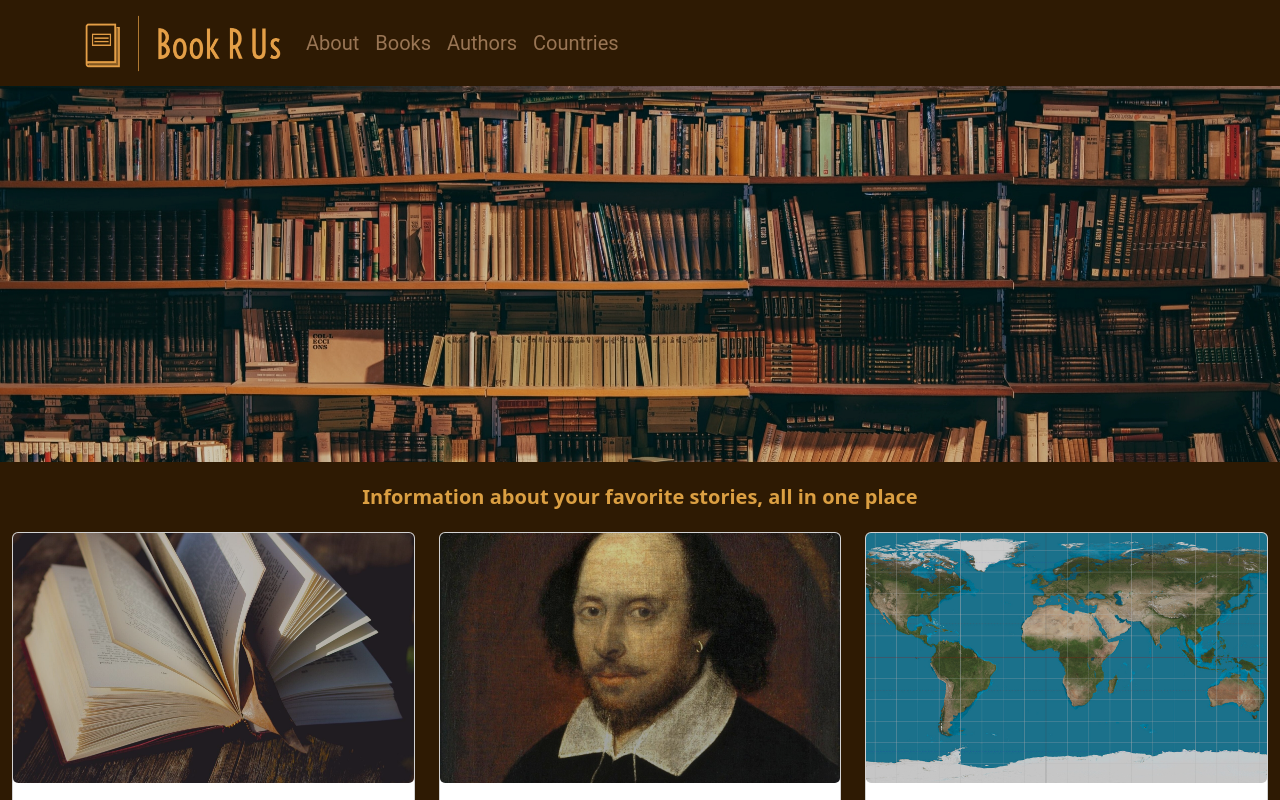
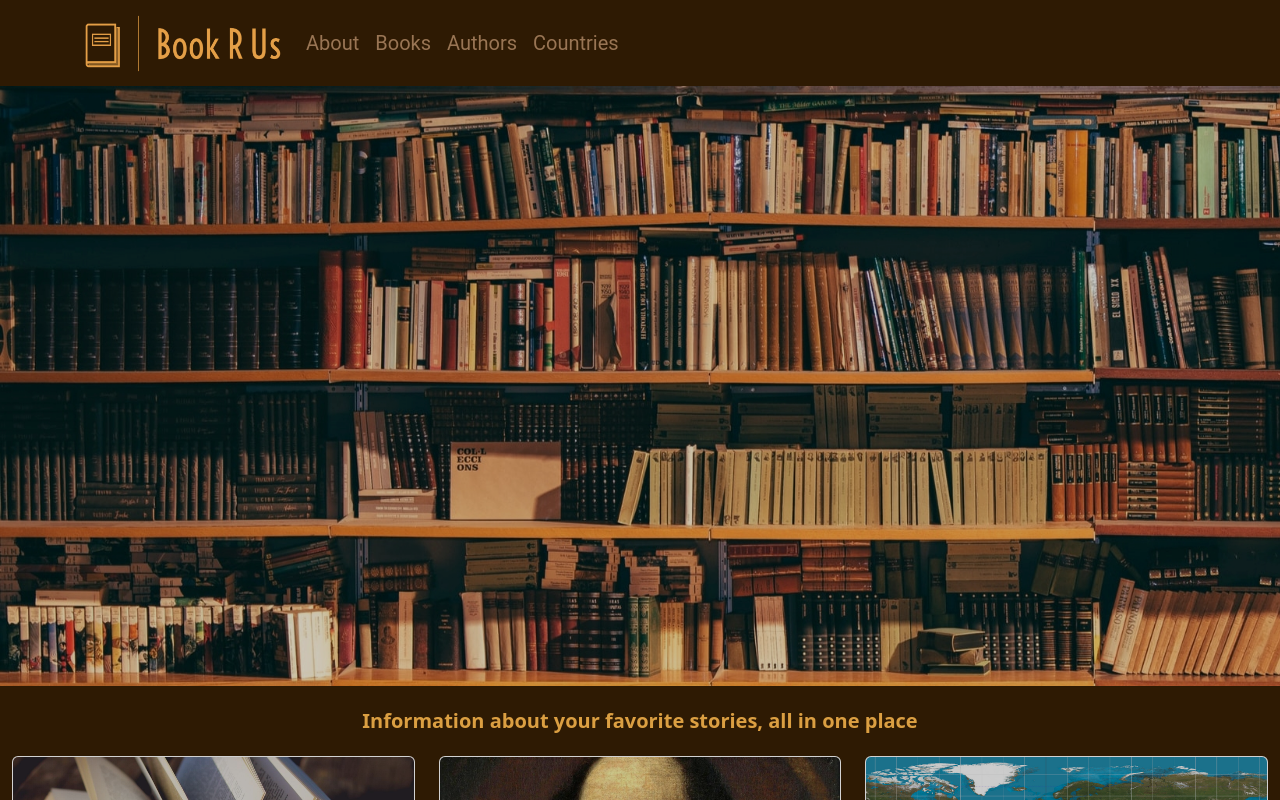
Before and after one commit to elliotmsims/bookrus-website, a React (Create React App) app in the folder frontend/: page / in a window 1280 px wide. Shown: the top 800 px of the page. Built offline with nearby package versions, Linux system fonts and the light colour scheme.

Commit message:
fix home page white gap at the bottom

```diff
--- a/frontend/src/components/Home.css
+++ b/frontend/src/components/Home.css
@@ -13,7 +13,7 @@
     display: grid;
     grid-template-columns: 1fr 1fr 1fr;
     grid-template-rows: 2fr 1fr 1fr;
-    height: 94vh;
+    height: 150vh;
     width: 100vw;
 }
 
@@ -29,6 +29,10 @@
 }
 
 .card-img {
+    grid-column-start: 1;
+    grid-column-end: 4;
+    grid-row-start: 3;
+    grid-row-end: 4;
     display: flex;
     filter: brightness(80%);
     background-size: cover;
--- a/frontend/src/components/Home.jsx
+++ b/frontend/src/components/Home.jsx
@@ -53,6 +53,7 @@ export default function Home() {
             ))}
           </Row>
         </Container>
+        <div className="bottom"/>
       </div>
     </div>
   );
```
